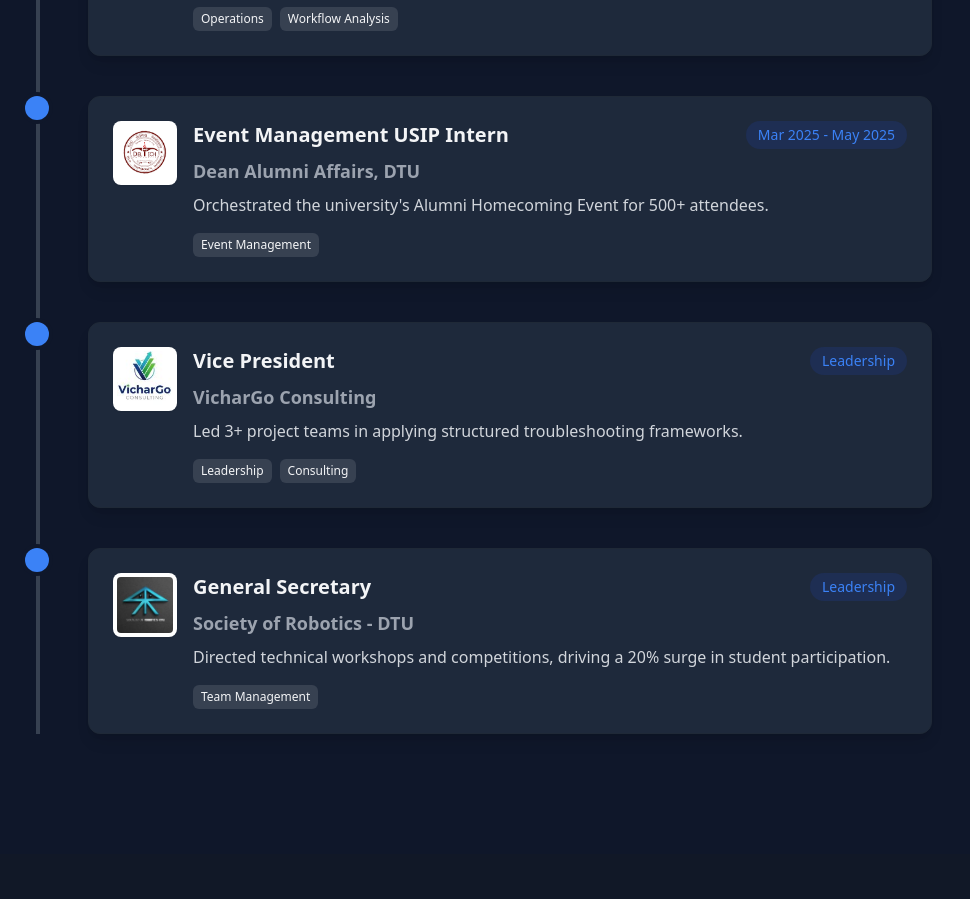
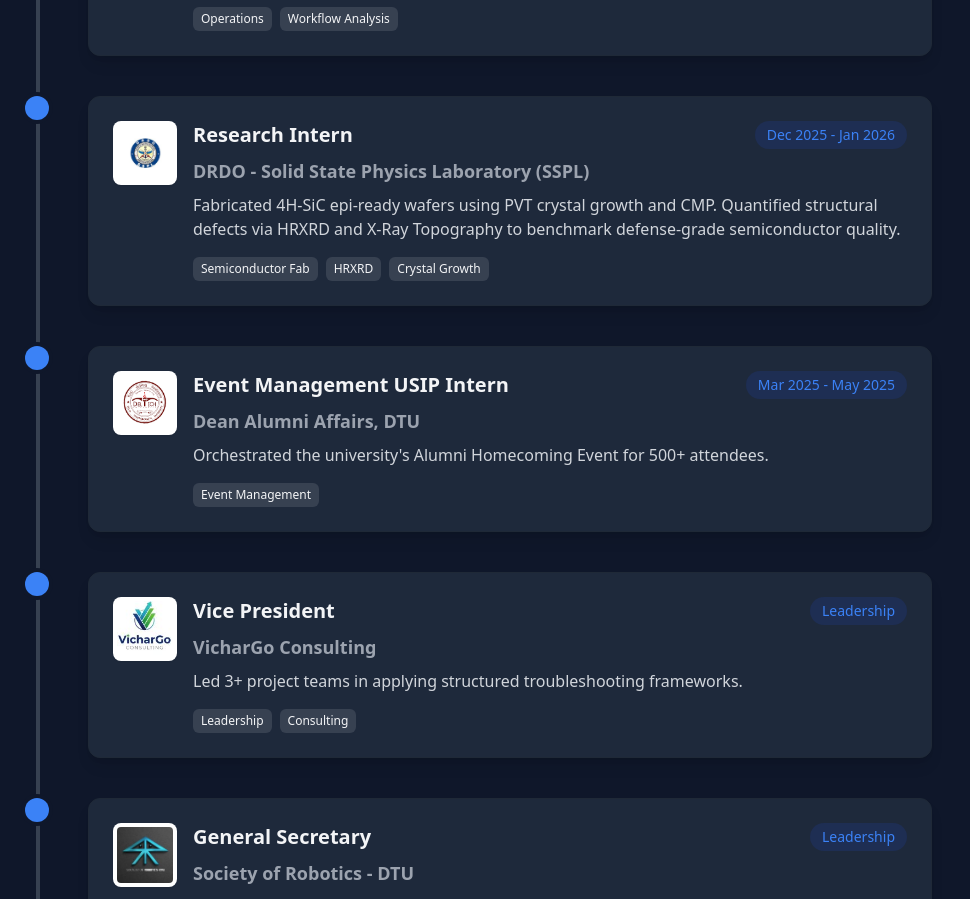
Before and after one commit to SagarRathore1/my-portfolio, a React (Vite) app: page / in a window 1280 px wide. Shown: the part 2080-2979 px from the top of the page, without its empty margins (0-970 px from the left). Built offline with nearby package versions, Linux system fonts and the light colour scheme.

Commit message:
Added DRDO Internship

```diff
--- a/src/App.jsx
+++ b/src/App.jsx
@@ -10,6 +10,7 @@ import dtuLogo from './assets/dtu-logo.png';
 import adroitLogo from './assets/adroit-logo.png';
 import vichargoLogo from './assets/vichargo-logo.png';
 import roboticsLogo from './assets/robotics-logo.png';
+import drdoLogo from './assets/drdo-logo.png';
 
 // Components
 import Navbar from './components/Navbar';
@@ -62,6 +63,14 @@ function App() {
     description: "Analyzed workflow across 3 educational branches, restructuring schedules and transforming a 30-PC lab into a Coding/CBT Hub.",
     tech: ["Operations", "Workflow Analysis"],
     image: adroitLogo // Add this
+  },
+
+  {  title: "Research Intern",
+    organization: "DRDO - Solid State Physics Laboratory (SSPL)",
+    date: "Dec 2025 - Jan 2026",
+    description: "Fabricated 4H-SiC epi-ready wafers using PVT crystal growth and CMP. Quantified structural defects via HRXRD and X-Ray Topography to benchmark defense-grade semiconductor quality.",
+    tech: ["Semiconductor Fab", "HRXRD", "Crystal Growth"],
+    image: drdoLogo
   },
   {
     title: "Event Management USIP Intern",
```
Also changed, not shown: src/assets/drdo-logo.png (added).
